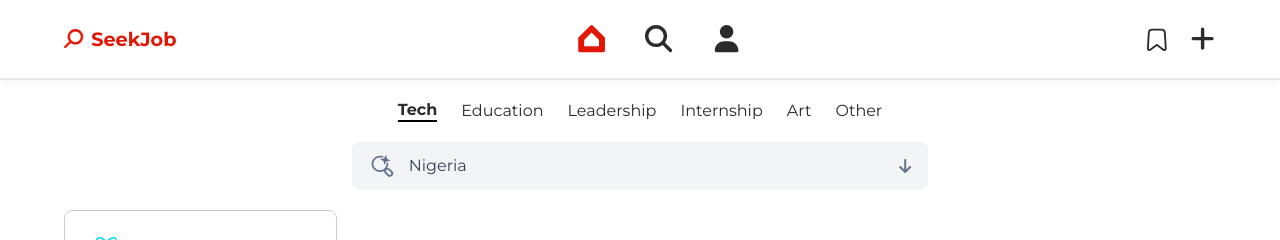
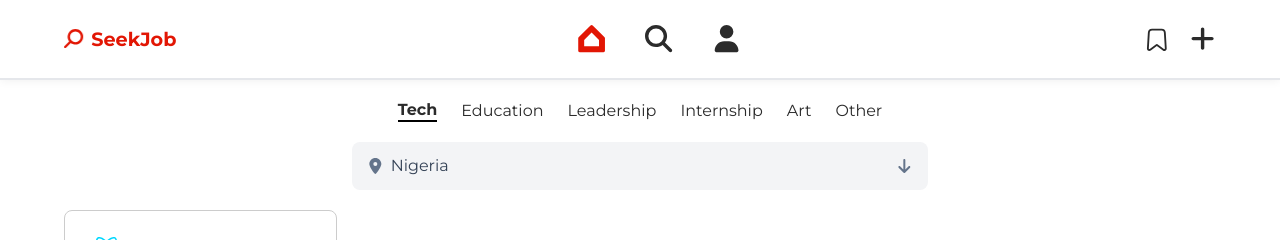
Before and after one commit to fisayo-dev/SeekJob, a React (Vite) app in the folder SeekJob/: page /jobs in a window 1280 px wide. Shown: the top 240 px of the page. Built offline with nearby package versions, Linux system fonts and the light colour scheme.

Commit message:
Modified instances of each user page

```diff
--- a/SeekJob/src/pages/AppPages/Login.jsx
+++ b/SeekJob/src/pages/AppPages/Login.jsx
@@ -64,7 +64,7 @@ const Login = () => {
             New to Seek Job, SignUp now.
           </NavLink>
           <form action="" className="grid gap-3 ">
-            <div className="bg-gray-200 w-full rounded-lg flex gap-2 items-center px-4 py-3">
+            <div className="app-gray text-slate-700 w-full rounded-lg flex gap-2 items-center px-4 py-3">
               <FaEnvelope />
               <input
                 type="email"
@@ -74,7 +74,7 @@ const Login = () => {
                 onChange={(e) => setEmail(e.target.value)}
               />
             </div>
-            <div className="bg-gray-200 w-full rounded-lg flex gap-2 items-center px-4 py-3">
+            <div className="app-gray text-slate-700 w-full rounded-lg flex gap-2 items-center px-4 py-3">
               <FaKey />
               <input
                 type={`${openPassword ? "text" : "password"}`}
@@ -101,7 +101,14 @@ const Login = () => {
           </div>
         </div>
       </div>
-      <FormSideMessage responsive={responsive} title="We are glad to meet you again!!" subtitle="Are you new to Seekjob, create your account." btnText="Create account" to="/signup"  border="border-l-2"/>
+      <FormSideMessage
+        responsive={responsive}
+        title="We are glad to meet you again!!"
+        subtitle="Are you new to Seekjob, create your account."
+        btnText="Create account"
+        to="/signup"
+        border="border-l-2"
+      />
     </div>
   );
 };
--- a/SeekJob/src/pages/AppPages/SignUp.jsx
+++ b/SeekJob/src/pages/AppPages/SignUp.jsx
@@ -130,7 +130,7 @@ const SignUp = () => {
             Already have an account, Login.
           </NavLink>
           <form action="" className="grid gap-3 ">
-            <div className="bg-gray-300 w-full rounded-lg flex gap-2 items-center px-4 py-3">
+            <div className="app-gray text-slate-700 w-full rounded-lg flex gap-2 items-center px-4 py-3">
               <FaUser />
               <input
                 type="text"
@@ -140,7 +140,7 @@ const SignUp = () => {
                 onChange={(e) => setUsername(e.target.value)}
               />
             </div>
-            <div className="bg-gray-300 w-full rounded-lg flex gap-2 items-center px-4 py-3">
+            <div className="app-gray text-slate-700 w-full rounded-lg flex gap-2 items-center px-4 py-3">
               <FaEnvelope />
               <input
                 type="email"
@@ -150,7 +150,7 @@ const SignUp = () => {
                 onChange={(e) => setEmail(e.target.value)}
               />
             </div>
-            <div className="bg-gray-300 w-full rounded-lg flex gap-2 items-center px-4 py-3">
+            <div className="app-gray text-slate-700 w-full rounded-lg flex gap-2 items-center px-4 py-3">
               <FaKey />
               <input
                 type={`${openPassword ? "text" : "password"}`}
--- a/SeekJob/src/pages/UserPages/Jobs.jsx
+++ b/SeekJob/src/pages/UserPages/Jobs.jsx
@@ -1,9 +1,9 @@
 import { useState } from "react";
 import UserPage from "./UserPage";
-import Button from "../../components/Button";
 import jobImg from "../../assets/react.svg";
-import { FaArrowDown, FaBookmark } from "react-icons/fa6";
+import { FaArrowDown, FaLocationDot } from "react-icons/fa6";
 import Bookmark from "../../icons/Bookmark";
+import SearchIcon from "../../icons/SearchIcon";
 const Jobs = () => {
   const [currentTab, setCurrentTab] = useState("tech");
   return (
@@ -71,20 +71,8 @@ const Jobs = () => {
             Other
           </p>
         </div>
-        <div className="border-1 text-slate-500 rounded-lg px-4 app-gray flex items-center h-12 w-full lg:w-2/4 md:w-3/4">
-          <svg
-            width="1em"
-            height="1em"
-            viewBox="0 0 24 24"
-            xmlns="http://www.w3.org/2000/svg"
-            class="w-8 h-8 pointer-events-none mr-3 text-text-tertiary"
-          >
-            <path
-              d="M10 3.347c1.138 0 2.213.266 3.163.739-.255.462-.74.764-1.283.787l-.87.036A5.636 5.636 0 0010 4.818c-3.038 0-5.5 2.415-5.5 5.394 0 2.906 2.344 5.276 5.279 5.39l.221.004.221-.004c2.935-.114 5.279-2.484 5.279-5.39l-.003-.13.082-.215c.2-.524.676-.893 1.234-.967l.058-.005a6.771 6.771 0 01-.803 4.742 2.849 2.849 0 012.076.657l.157.143 1.872 1.836a2.731 2.731 0 010 3.916 2.864 2.864 0 01-3.852.13l-.14-.13-1.872-1.836a2.732 2.732 0 01-.818-2.19 7.062 7.062 0 01-3.491.914c-3.866 0-7-3.073-7-6.865 0-3.791 3.134-6.865 7-6.865zm5.37 12.13a1.28 1.28 0 00-.097 1.73l.096.106 1.872 1.836c.241.236.552.362.868.378h.135l.135-.013c.269-.04.527-.162.733-.365a1.28 1.28 0 00.097-1.73l-.097-.106-1.871-1.835a1.342 1.342 0 00-1.872 0zm.05-12.056l.044 1.013a2.493 2.493 0 001.648 2.225l.97.355c.457.167.35.83-.138.85l-1.033.044a2.592 2.592 0 00-.304.03l-.05.01c-.08.014-.159.032-.236.054l-.147.046-.18.07-.168.08-.113.063-.141.09-.164.121-.032.026c-.323.27-.579.62-.734 1.026l-.361.95a.43.43 0 01-.373.285h-.078l-.077-.012a.429.429 0 01-.34-.407l-.044-1.014a2.493 2.493 0 00-1.648-2.224l-.97-.355c-.457-.167-.35-.83.138-.85l1.034-.044c.3-.013.588-.077.855-.185l.109-.048c.175-.08.34-.178.49-.294l.148-.122.12-.114.136-.152.045-.056.078-.104.055-.082-.03.046a2.47 2.47 0 00.262-.505l.362-.95c.17-.45.846-.345.867.134z"
-              fill="currentcolor"
-              fill-rule="evenodd"
-            ></path>
-          </svg>
+        <div className="border-1 text-slate-500 rounded-lg px-4 app-gray gap-2 flex items-center h-12 w-full lg:w-2/4 md:w-3/4">
+          <FaLocationDot />
           <input
             type="text"
             placeholder="Type your location"
--- a/SeekJob/src/pages/UserPages/Search.jsx
+++ b/SeekJob/src/pages/UserPages/Search.jsx
@@ -6,7 +6,7 @@ const Search = () => {
   return (
     <UserPage>
       <div className="grid gap-5 justify-items-center">
-        <div className="border-1 text-slate-500 rounded-lg px-4 app-gray flex items-center h-12 w-full lg:w-2/4 md:w-3/4">
+        <div className="border-1 text-slate-500 rounded-lg px-4 app-gray gap-2 flex items-center h-12 w-full lg:w-2/4 md:w-3/4">
           <SearchIcon />
           <input
             type="text"
```
